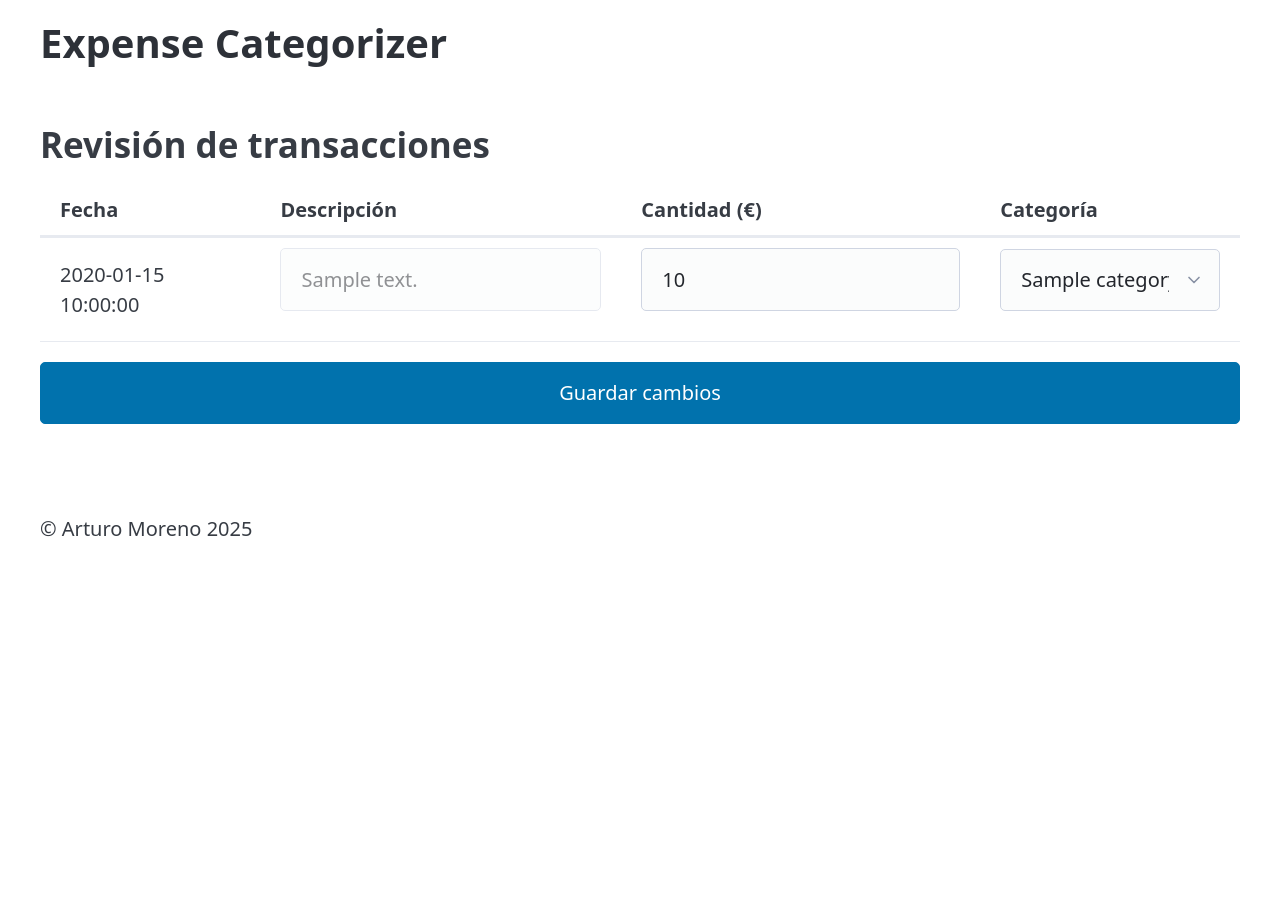
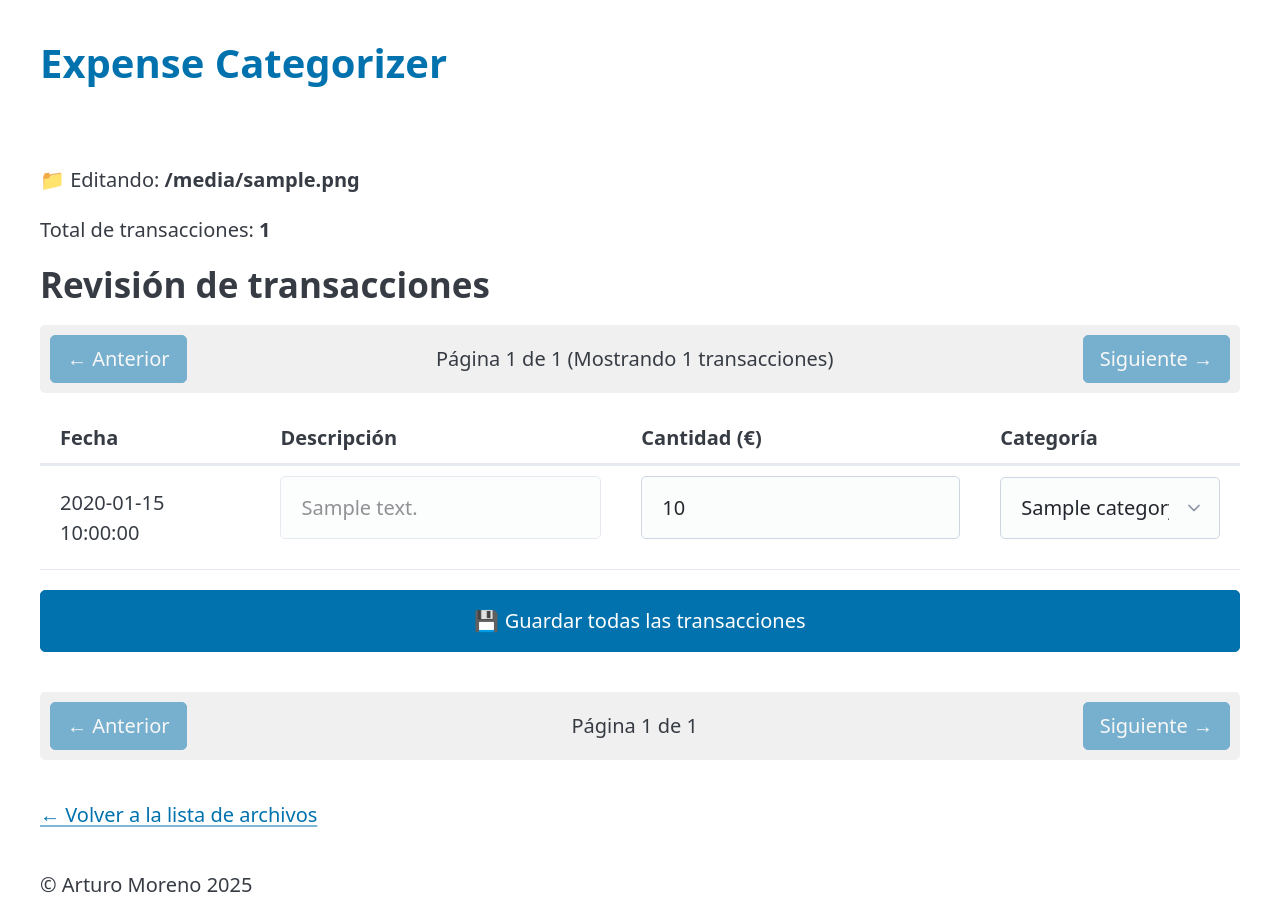
Before and after one commit to artbrwn/Expense-categorizer, a Flask app: template app/templates/review.html in a window 1280 px wide. Before the commit the page ends 537 px from the top, so only its background shows below. Run offline with Flask 3, Linux system fonts and the light colour scheme; the template is opened without the code that fills it: most values are stand-ins (such as "Sample title", 1, 10 or a date in 2020); some libraries are stand-ins or nearby versions.

Commit message:
Implemented endpoints review_select and stats_select

```diff
--- a/app/models/analyze_transactions.py
+++ b/app/models/analyze_transactions.py
@@ -6,7 +6,7 @@ import base64
 from io import BytesIO
 
 class AnalyzeTransactions:
-    def load_data(self, file_path="data/processed_data.json"):
+    def load_data(self, file_path):
         self.all_data = pd.read_json(file_path, convert_dates=True)
 
     def create_month_column(self):
--- a/app/templates/base.html
+++ b/app/templates/base.html
@@ -8,15 +8,21 @@
 </head>
 <body class="container">
     <header>
-        <h1>Expense Categorizer</h1>
+        <nav>
+            <ul>
+                <li><h1><a href="/">Expense Categorizer</a></h1></li>
+            </ul>
+        </nav>
+
+
     </header>
-    <main class="row">
-    {% block content %}{% endblock%}
+    <main class="container">
+    {% block content %}
+
+    {% endblock %}
     </main>
-    <br>
     <footer>
         © Arturo Moreno 2025
     </footer>
-    <script src="https://cdn.jsdelivr.net/npm/bootstrap@5.3.8/dist/js/bootstrap.bundle.min.js" integrity="sha384-FKyoEForCGlyvwx9Hj09JcYn3nv7wiPVlz7YYwJrWVcXK/BmnVDxM+D2scQbITxI" crossorigin="anonymous"></script>
 </body>
 </html>
--- a/app/templates/review.html
+++ b/app/templates/review.html
@@ -4,14 +4,49 @@
 
 {% block content %}
 <style>
-    .uncategorized{
+    .uncategorized {
         color: red;
+    }
+    .transaction-row {
+        /* Todas las filas inicialmente visibles, JS las ocultará */
+    }
+    .pagination-controls {
+        display: flex;
+        justify-content: space-between;
+        align-items: center;
+        margin: 20px 0;
+        padding: 10px;
+        background-color: #f0f0f0;
+        border-radius: 5px;
+    }
+    .pagination-controls button {
+        padding: 8px 16px;
+        cursor: pointer;
+    }
+    .pagination-controls button:disabled {
+        opacity: 0.5;
+        cursor: not-allowed;
     }
 </style>
 
+<div class="session-info">
+    <p>📁 Editando: <strong>{{ file_path }}</strong></p>
+    <p>Total de transacciones: <strong id="total-transactions">{{ transactions|length }}</strong></p>
+</div>
+
 <h2>Revisión de transacciones</h2>
 
-<form action="/review" method="POST" id="review-form">
+<!-- Controles de paginación superiores -->
+<div class="pagination-controls">
+    <button id="prev-btn" onclick="previousPage()">← Anterior</button>
+    <span>
+        Página <span id="current-page">1</span> de <span id="total-pages">1</span>
+        (Mostrando <span id="showing-count">0</span> transacciones)
+    </span>
+    <button id="next-btn" onclick="nextPage()">Siguiente →</button>
+</div>
+
+<form action="/review?file={{ file_path }}" method="POST" id="review-form">
   <table data-theme="light">
     <thead>
       <tr>
@@ -21,9 +56,9 @@
         <th>Categoría</th>
       </tr>
     </thead>
-    <tbody>
+    <tbody id="transactions-tbody">
       {% for transaction in transactions %}
-      <tr class="
+      <tr class="transaction-row
         {% if transaction['category'] == 'uncategorized' %}
           uncategorized
         {% elif transaction['amount']|float < 0 %}
@@ -31,10 +66,11 @@
         {% else %}
           ingreso
         {% endif %}
-      ">
+      " data-index="{{ loop.index0 }}">
         <td>
           {{transaction['date']}}
           <input type="hidden" name="date-{{transaction['id']}}" value="{{transaction['date']}}">
+          <input type="hidden" name="id-{{transaction['id']}}" value="{{transaction['id']}}">
         </td>
         <td>
           <input type="text" value="{{transaction['description']}}" disabled>
@@ -55,6 +91,131 @@
     </tbody>
   </table>
 
-  <button type="submit">Guardar cambios</button>
+  <div style="margin-top: 20px;">
+    <button type="submit">💾 Guardar todas las transacciones</button>
+  </div>
 </form>
+
+<!-- Controles de paginación inferiores -->
+<div class="pagination-controls">
+    <button id="prev-btn-bottom" onclick="previousPage()">← Anterior</button>
+    <span>
+        Página <span id="current-page-bottom">1</span> de <span id="total-pages-bottom">1</span>
+    </span>
+    <button id="next-btn-bottom" onclick="nextPage()">Siguiente →</button>
+</div>
+
+<script>
+    // Configuración
+    const ITEMS_PER_PAGE = 50;
+    let currentPage = 1;
+
+    // Obtener todas las filas
+    const allRows = document.querySelectorAll('.transaction-row');
+    const totalItems = allRows.length;
+    const totalPages = Math.ceil(totalItems / ITEMS_PER_PAGE);
+
+    // Inicializar
+    function init() {
+        updatePageInfo();
+        showPage(currentPage);
+    }
+
+    // Mostrar página específica
+    function showPage(pageNumber) {
+        const start = (pageNumber - 1) * ITEMS_PER_PAGE;
+        const end = start + ITEMS_PER_PAGE;
+
+        allRows.forEach((row, index) => {
+            if (index >= start && index < end) {
+                row.style.display = '';  // Mostrar
+            } else {
+                row.style.display = 'none';  // Ocultar
+            }
+        });
+
+        updatePageInfo();
+        updateButtons();
+        scrollToTop();
+    }
+
+    // Actualizar información de página
+    function updatePageInfo() {
+        const start = (currentPage - 1) * ITEMS_PER_PAGE + 1;
+        const end = Math.min(currentPage * ITEMS_PER_PAGE, totalItems);
+        const showing = end - start + 1;
+
+        // Actualizar todos los elementos de información
+        document.getElementById('current-page').textContent = currentPage;
+        document.getElementById('current-page-bottom').textContent = currentPage;
+        document.getElementById('total-pages').textContent = totalPages;
+        document.getElementById('total-pages-bottom').textContent = totalPages;
+        document.getElementById('showing-count').textContent = showing;
+    }
+
+    // Actualizar estado de botones
+    function updateButtons() {
+        const prevBtns = [
+            document.getElementById('prev-btn'),
+            document.getElementById('prev-btn-bottom')
+        ];
+        const nextBtns = [
+            document.getElementById('next-btn'),
+            document.getElementById('next-btn-bottom')
+        ];
+
+        // Botones anteriores
+        prevBtns.forEach(btn => {
+            btn.disabled = currentPage === 1;
+        });
+
+        // Botones siguientes
+        nextBtns.forEach(btn => {
+            btn.disabled = currentPage === totalPages;
+        });
+    }
+
+    // Navegar a página anterior
+    function previousPage() {
+        if (currentPage > 1) {
+            currentPage--;
+            showPage(currentPage);
+        }
+    }
+
+    // Navegar a página siguiente
+    function nextPage() {
+        if (currentPage < totalPages) {
+            currentPage++;
+            showPage(currentPage);
+        }
+    }
+
+    // Scroll al inicio de la tabla
+    function scrollToTop() {
+        document.querySelector('h2').scrollIntoView({ behavior: 'smooth' });
+    }
+
+    // Opcional: Navegar con teclado
+    document.addEventListener('keydown', function(e) {
+        if (e.ctrlKey || e.metaKey) {
+            if (e.key === 'ArrowLeft') {
+                e.preventDefault();
+                previousPage();
+            } else if (e.key === 'ArrowRight') {
+                e.preventDefault();
+                nextPage();
+            }
+        }
+    });
+
+    // Inicializar al cargar la página
+    init();
+</script>
+
+<!-- Volver al selector -->
+<a href="/review/select" style="margin-top: 20px; display: inline-block;">
+    ← Volver a la lista de archivos
+</a>
+
 {% endblock %}
```
Also changed, not shown: app/models/utils.py (+9 -4 lines), app/routes.py (+50 -14 lines), app/templates/index.html (+5 -2 lines), app/templates/review_select.html (added, +32 -0 lines), app/templates/stats_select.html (added, +32 -0 lines).
